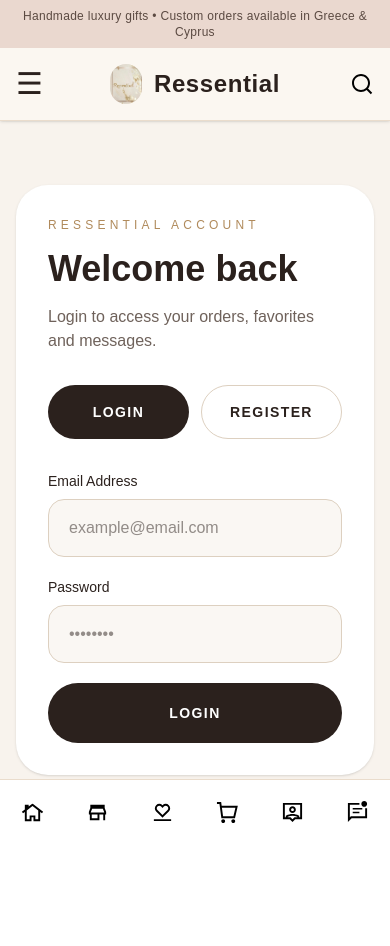
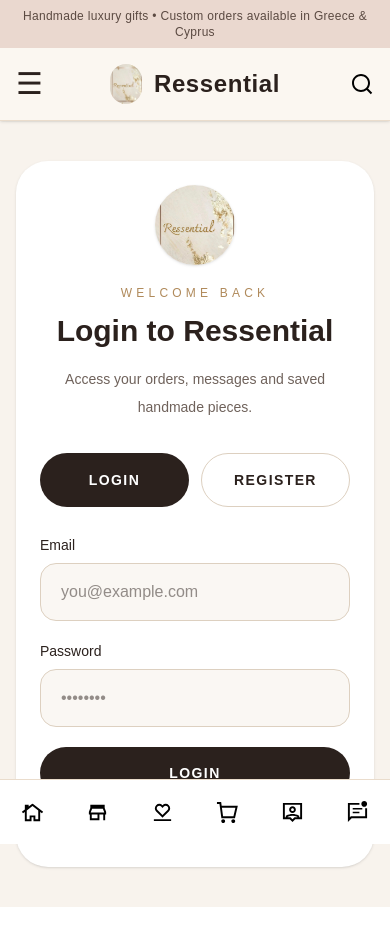
Before and after one commit to GioMeli/ressential-shop, a Next.js app: page /login in a window 390 px wide. Shown: the top 946 px of the page. Before the commit the page ends 908 px from the top, so only its background shows below. Built offline with nearby package versions, Linux system fonts and the light colour scheme; no server answers; the database is empty.

Commit message:
Add Login & Signup Translation

```diff
--- a/app/login/page.tsx
+++ b/app/login/page.tsx
@@ -1,12 +1,14 @@
 "use client";
 
 import { FormEvent, useState } from "react";
+import CustomerMenu from "@/components/CustomerMenu";
 import { supabase } from "@/lib/supabase";
-import CustomerMenu from "@/components/CustomerMenu";
+import T from "@/components/T";
+
+type NoticeType = "success" | "error" | "verify" | null;
 
 export default function LoginPage() {
   const [mode, setMode] = useState<"login" | "register">("login");
-
   const [email, setEmail] = useState("");
   const [password, setPassword] = useState("");
 
@@ -14,11 +16,20 @@
   const [fullName, setFullName] = useState("");
 
   const [loading, setLoading] = useState(false);
+  const [noticeType, setNoticeType] = useState<NoticeType>(null);
+  const [noticeTitle, setNoticeTitle] = useState("");
+  const [noticeMessage, setNoticeMessage] = useState("");
+
+  function showNotice(type: NoticeType, title: string, message: string) {
+    setNoticeType(type);
+    setNoticeTitle(title);
+    setNoticeMessage(message);
+  }
 
   async function handleSubmit(event: FormEvent) {
     event.preventDefault();
-
     setLoading(true);
+    setNoticeType(null);
 
     if (mode === "login") {
       const { error } = await supabase.auth.signInWithPassword({
@@ -26,10 +37,13 @@
         password,
       });
 
-      setLoading(false);
-
       if (error) {
-        alert(error.message);
+        setLoading(false);
+        showNotice(
+          "error",
+          "Login failed",
+          error.message || "Please check your email and password and try again."
+        );
         return;
       }
 
@@ -37,7 +51,13 @@
         .from("admin_users")
         .select("email")
         .eq("email", email)
-        .single();
+        .maybeSingle();
+
+      showNotice(
+        "success",
+        "Login successful",
+        "Welcome back. We are redirecting you now."
+      );
 
       if (adminData) {
         window.location.href = "/admin/orders";
@@ -48,10 +68,14 @@
       return;
     }
 
-    const { data, error } = await supabase.auth.signUp({
+    const { error } = await supabase.auth.signUp({
       email,
       password,
       options: {
+        emailRedirectTo:
+          typeof window !== "undefined"
+            ? `${window.location.origin}/login`
+            : undefined,
         data: {
           display_name: displayName,
           full_name: fullName,
@@ -59,82 +83,241 @@
       },
     });
 
+    setLoading(false);
+
     if (error) {
-      setLoading(false);
-      alert(error.message);
+      showNotice(
+        "error",
+        "Account could not be created",
+        error.message || "Please check your details and try again."
+      );
       return;
     }
 
-   setLoading(false);
-   alert("Account created successfully.");
-   window.location.href = "/";
+    showNotice(
+      "verify",
+      "Check your email",
+      `We created your account. Please open ${email}, confirm your email address, and then return here to login.`
+    );
 
-    alert("Account created successfully.");
+    setMode("login");
+    setPassword("");
+  }
 
-    window.location.href = "/";
+  async function resendVerificationEmail() {
+    if (!email) {
+      showNotice(
+        "error",
+        "Email required",
+        "Please enter your email address first."
+      );
+      return;
+    }
+
+    setLoading(true);
+
+    const { error } = await supabase.auth.resend({
+      type: "signup",
+      email,
+      options: {
+        emailRedirectTo:
+          typeof window !== "undefined"
+            ? `${window.location.origin}/login`
+            : undefined,
+      },
+    });
+
+    setLoading(false);
+
+    if (error) {
+      showNotice("error", "Email not sent", error.message);
+      return;
+    }
+
+    showNotice(
+      "verify",
+      "Verification email sent",
+      `Please check ${email} and confirm your account.`
+    );
+  }
+
+  function openMailProvider() {
+    const domain = email.split("@")[1]?.toLowerCase();
+
+    if (domain?.includes("gmail")) {
+      window.open("https://mail.google.com", "_blank");
+      return;
+    }
+
+    if (domain?.includes("outlook") || domain?.includes("hotmail") || domain?.includes("live")) {
+      window.open("https://outlook.live.com/mail", "_blank");
+      return;
+    }
+
+    if (domain?.includes("yahoo")) {
+      window.open("https://mail.yahoo.com", "_blank");
+      return;
+    }
+
+    window.open("https://mail.google.com", "_blank");
   }
 
   return (
     <main className="min-h-screen bg-[#f8f3ed] text-[#2b211d]">
       <CustomerMenu />
 
-      <section className="mx-auto flex min-h-[80vh] max-w-7xl items-center justify-center px-4 py-16">
-        <div className="w-full max-w-xl rounded-[2rem] bg-white p-8 shadow-sm md:p-12">
-          <p className="text-xs uppercase tracking-[0.35em] text-[#b08a5b]">
-            Ressential Account
+      <section className="mx-auto grid min-h-[78vh] max-w-7xl items-center gap-10 px-4 py-10 md:grid-cols-[0.9fr_1.1fr] md:px-8 md:py-16">
+        <div className="hidden md:block">
+          <p className="text-xs uppercase tracking-[0.4em] text-[#b08a5b]">
+            Ressential <T text="Account" />
           </p>
 
-          <h1 className="mt-4 text-4xl font-semibold md:text-5xl">
-            {mode === "login"
-              ? "Welcome back"
-              : "Create your account"}
+          <h1 className="mt-5 max-w-xl text-5xl font-semibold leading-tight xl:text-7xl">
+            <T text="Handmade orders, messages and favorites in one place." />
           </h1>
 
-          <p className="mt-4 text-[#6f625b]">
-            {mode === "login"
-              ? "Login to access your orders, favorites and messages."
-              : "Create your account to place orders and communicate with the administrator."}
+          <p className="mt-6 max-w-lg text-lg leading-8 text-[#6f625b]">
+            <T text="Login or create an account to track orders, manage your details and
+            communicate with Ressential support." />
           </p>
+
+          <div className="mt-8 grid max-w-lg gap-4 sm:grid-cols-3">
+            <div className="rounded-[1.5rem] bg-white p-5 shadow-sm">
+              <p className="font-semibold"><T text="Orders" /></p>
+              <p className="mt-2 text-sm text-[#6f625b]"><T text="Track your handmade requests." /></p>
+            </div>
+
+            <div className="rounded-[1.5rem] bg-white p-5 shadow-sm">
+              <p className="font-semibold"><T text="Messages" /></p>
+              <p className="mt-2 text-sm text-[#6f625b]"><T text="Chat for Support." /></p>
+            </div>
+
+            <div className="rounded-[1.5rem] bg-white p-5 shadow-sm">
+              <p className="font-semibold"><T text="Favorites" /></p>
+              <p className="mt-2 text-sm text-[#6f625b]"><T text="Save products you love" /></p>
+            </div>
+          </div>
+        </div>
+
+        <div className="mx-auto w-full max-w-xl rounded-[2rem] bg-white p-6 shadow-sm md:p-10">
+          <div className="text-center">
+            <img
+              src="/images/logo.jpeg"
+              alt="Ressential logo"
+              className="mx-auto h-20 w-20 rounded-full object-cover shadow-sm"
+            />
+
+            <p className="mt-5 text-xs uppercase tracking-[0.35em] text-[#b08a5b]">
+              {mode === "login" ? "Welcome Back" : "Create Account"}
+            </p>
+
+            <h2 className="mt-3 text-3xl font-semibold md:text-5xl">
+              {mode === "login" ? "Login to Ressential" : "Join Ressential"}
+            </h2>
+
+            <p className="mx-auto mt-4 max-w-md text-sm leading-7 text-[#6f625b]">
+              {mode === "login"
+                ? "Access your orders, messages and saved handmade pieces."
+                : "Create your account and confirm your email before logging in."}
+            </p>
+          </div>
 
           <div className="mt-8 grid grid-cols-2 gap-3">
             <button
-              onClick={() => setMode("login")}
+              type="button"
+              onClick={() => {
+                setMode("login");
+                setNoticeType(null);
+              }}
               className={`rounded-full px-5 py-4 text-sm font-semibold uppercase tracking-widest transition ${
                 mode === "login"
                   ? "bg-[#2b211d] text-white"
                   : "border border-[#ddd0c0] bg-white"
               }`}
             >
-              Login
+              <T text="Login" />
             </button>
 
             <button
-              onClick={() => setMode("register")}
+              type="button"
+              onClick={() => {
+                setMode("register");
+                setNoticeType(null);
+              }}
               className={`rounded-full px-5 py-4 text-sm font-semibold uppercase tracking-widest transition ${
                 mode === "register"
                   ? "bg-[#2b211d] text-white"
                   : "border border-[#ddd0c0] bg-white"
               }`}
             >
-              Register
+              <T text="Register" />
             </button>
           </div>
 
-          <form onSubmit={handleSubmit} className="mt-8 space-y-5">
+          {noticeType && (
+            <div
+              className={`mt-6 rounded-[1.5rem] border p-5 ${
+                noticeType === "error"
+                  ? "border-red-200 bg-red-50 text-red-800"
+                  : noticeType === "verify"
+                  ? "border-[#eadccc] bg-[#fbf7f1] text-[#2b211d]"
+                  : "border-green-200 bg-green-50 text-green-800"
+              }`}
+            >
+              <div className="flex gap-4">
+                <div
+                  className={`flex h-11 w-11 shrink-0 items-center justify-center rounded-full text-xl ${
+                    noticeType === "error"
+                      ? "bg-red-100"
+                      : noticeType === "verify"
+                      ? "bg-white"
+                      : "bg-green-100"
+                  }`}
+                >
+                  {noticeType === "error" ? "!" : noticeType === "verify" ? "✉" : "✓"}
+                </div>
+
+                <div>
+                  <h3 className="font-semibold">{noticeTitle}</h3>
+                  <p className="mt-1 text-sm leading-6">{noticeMessage}</p>
+
+                  {noticeType === "verify" && (
+                    <div className="mt-4 flex flex-col gap-2 sm:flex-row">
+                      <button
+                        type="button"
+                        onClick={openMailProvider}
+                        className="rounded-full bg-[#2b211d] px-5 py-3 text-xs font-semibold uppercase tracking-widest text-white"
+                      >
+                        <T text="Open" /> Email
+                      </button>
+
+                      <button
+                        type="button"
+                        onClick={resendVerificationEmail}
+                        className="rounded-full border border-[#b08a5b] px-5 py-3 text-xs font-semibold uppercase tracking-widest"
+                      >
+                        <T text="Resend" /> Email
+                      </button>
+                    </div>
+                  )}
+                </div>
+              </div>
+            </div>
+          )}
+
+          <form onSubmit={handleSubmit} className="mt-7 space-y-5">
             {mode === "register" && (
               <>
                 <div>
                   <label className="mb-2 block text-sm font-medium">
-                    Display Name
+                    <T text="Dispplay Name" />
                   </label>
 
                   <input
                     required
                     type="text"
                     value={displayName}
-                    onChange={(e) =>
-                      setDisplayName(e.target.value)
-                    }
+                    onChange={(event) => setDisplayName(event.target.value)}
                     placeholder="Example: Giorgos"
                     className="w-full rounded-2xl border border-[#ddd0c0] bg-[#faf7f3] px-5 py-4 outline-none"
                   />
@@ -142,17 +325,15 @@
 
                 <div>
                   <label className="mb-2 block text-sm font-medium">
-                    Full Name
+                    <T text="Full Name" />
                   </label>
 
                   <input
                     required
                     type="text"
                     value={fullName}
-                    onChange={(e) =>
-                      setFullName(e.target.value)
-                    }
-                    placeholder="Example: Alan Smith"
+                    onChange={(event) => setFullName(event.target.value)}
+                    placeholder="Example: Giorgos Meli"
                     className="w-full rounded-2xl border border-[#ddd0c0] bg-[#faf7f3] px-5 py-4 outline-none"
                   />
                 </div>
@@ -161,31 +342,29 @@
 
             <div>
               <label className="mb-2 block text-sm font-medium">
-                Email Address
+                <T text="Email" />
               </label>
 
               <input
                 required
                 type="email"
                 value={email}
-                onChange={(e) => setEmail(e.target.value)}
-                placeholder="example@email.com"
+                onChange={(event) => setEmail(event.target.value)}
+                placeholder="you@example.com"
                 className="w-full rounded-2xl border border-[#ddd0c0] bg-[#faf7f3] px-5 py-4 outline-none"
               />
             </div>
 
             <div>
               <label className="mb-2 block text-sm font-medium">
-                Password
+                <T text="Password" />
               </label>
 
               <input
                 required
                 type="password"
                 value={password}
-                onChange={(e) =>
-                  setPassword(e.target.value)
-                }
+                onChange={(event) => setPassword(event.target.value)}
                 placeholder="••••••••"
                 className="w-full rounded-2xl border border-[#ddd0c0] bg-[#faf7f3] px-5 py-4 outline-none"
               />
@@ -194,7 +373,7 @@
             <button
               disabled={loading}
               type="submit"
-              className="w-full rounded-full bg-[#2b211d] px-5 py-5 text-sm font-semibold uppercase tracking-widest text-white"
+              className="w-full rounded-full bg-[#2b211d] px-8 py-4 text-sm font-semibold uppercase tracking-widest text-white transition disabled:opacity-60"
             >
               {loading
                 ? "Please wait..."
@@ -203,6 +382,22 @@
                 : "Create Account"}
             </button>
           </form>
+
+          <p className="mt-6 text-center text-sm text-[#6f625b]">
+            {mode === "login"
+              ? "New to Ressential?"
+              : "Already have an account?"}{" "}
+            <button
+              type="button"
+              onClick={() => {
+                setMode(mode === "login" ? "register" : "login");
+                setNoticeType(null);
+              }}
+              className="font-semibold text-[#2b211d] underline"
+            >
+              {mode === "login" ? "Create an account" : "Login instead"}
+            </button>
+          </p>
         </div>
       </section>
     </main>
```
